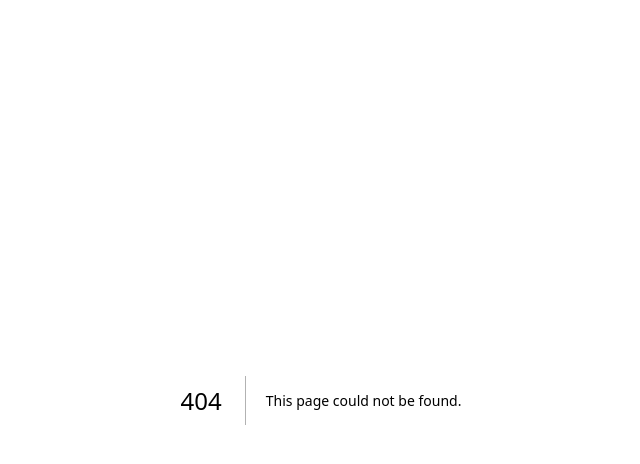
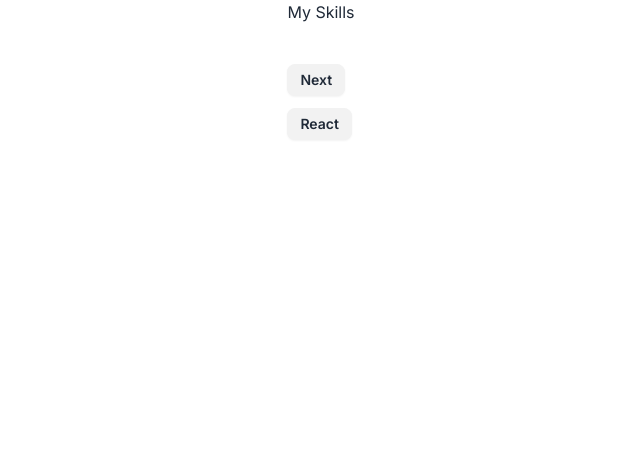
Before and after one commit to Sakhawat71/nextjs-practice, a Next.js app: page /skills in a window 1280 px wide. Before the commit this address had no page. Shown: the top 464 px of the page, without its empty margins (319-959 px from the left). Built offline with nearby package versions, Linux system fonts and the light colour scheme.

Commit message:
nested router

```diff
--- /dev/null
+++ b/src/app/blog/[id]/page.js
@@ -0,0 +1,18 @@
+
+const DynamicPost = ({ params, searchParams }) => {
+
+    console.log(params.id);
+    console.log(searchParams);
+
+    return (
+        <div className=" flex items-center justify-center mt-10 mx-auto space-y-3">
+            <div>
+                <h1>This is Dynamic Page for <span className="text-green-600">{params.id}</span></h1>
+                <p>product : {searchParams.category}</p>
+                <p>Price : {searchParams.price}</p>
+            </div>
+        </div>
+    );
+};
+
+export default DynamicPost;
--- a/src/app/page.js
+++ b/src/app/page.js
@@ -1,3 +1,4 @@
+import Link from 'next/link';
 import React from 'react';
 
 const HomePage = () => {
@@ -5,6 +6,27 @@ const HomePage = () => {
     return (
         <div>
             <h1 className='text-green-400 text-2xl'>My Very First Next.js App</h1>
+
+            <div className='navbar'>
+
+                <ul className='font-bold flex-col'>
+                    <li>
+                        <Link href="/about">About</Link>
+                    </li>
+                    <li>
+                        <Link href="/blog">Blogs</Link>
+                    </li>
+                    <li>
+                        <Link href="/skills">Skills</Link>
+                    </li>
+                    <li>
+                        <Link href="/contact">Contact</Link>
+                    </li>
+
+
+                </ul>
+
+            </div>
         </div>
     );
 };
--- /dev/null
+++ b/src/app/skills/next/page.jsx
@@ -0,0 +1,11 @@
+import React from 'react';
+
+const Next = () => {
+    return (
+        <div>
+            <h1>Now i am Learning <span className='text-red-800'>Next.js</span></h1>
+        </div>
+    );
+};
+
+export default Next;
--- /dev/null
+++ b/src/app/skills/page.js
@@ -0,0 +1,28 @@
+import Link from 'next/link';
+import React from 'react';
+
+const Skills = () => {
+    return (
+        <div className='flex items-start justify-center mx-auto'>
+            <div>
+                <h1>My Skills</h1>
+                <ul className='space-y-3 mt-10'>
+                    <li>
+                        <Link href="/skills/next">
+                            <button className='btn btn-sm'>Next</button>
+                        </Link>
+                    </li>
+                    <li>
+                        <Link href="/skills/react">
+                            <button className='btn btn-sm'>React</button>
+                        </Link>
+                    </li>
+                </ul>
+
+
+            </div>
+        </div>
+    );
+};
+
+export default Skills;
--- /dev/null
+++ b/src/app/skills/react/page.js
@@ -0,0 +1,11 @@
+import React from 'react';
+
+const Reactjs = () => {
+    return (
+        <div>
+            <h1>I Love <span className='text-lime-700'>React.js</span></h1>
+        </div>
+    );
+};
+
+export default Reactjs;
--- a/tailwind.config.js
+++ b/tailwind.config.js
@@ -14,5 +14,5 @@ module.exports = {
       },
     },
   },
-  plugins: [],
+  plugins: [require('daisyui')],
 };
```
Also changed, not shown: package.json (+6 -5 lines), 1 other file (tests, documents, lock files or other folders).
